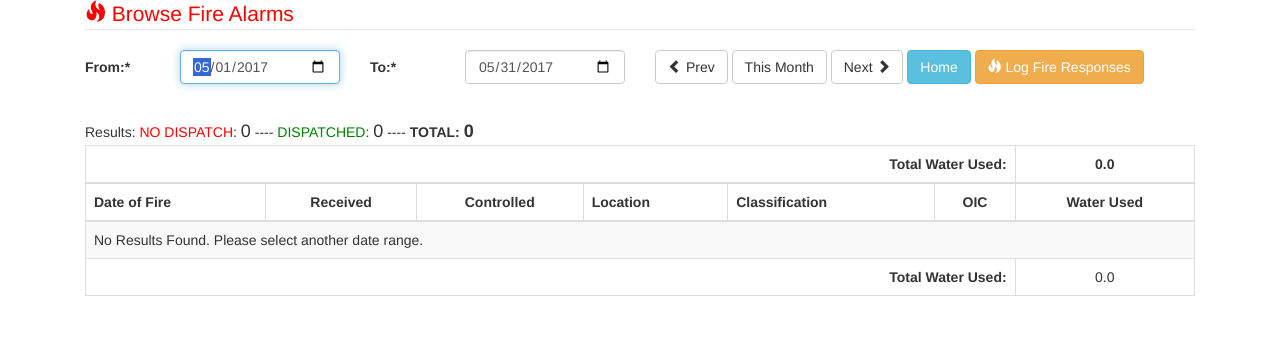
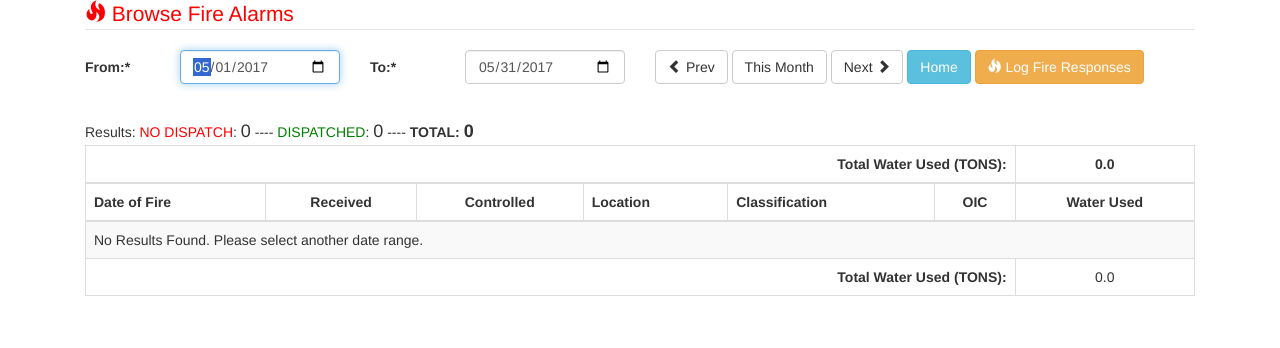
Before and after one commit to tayots/brigade, a CodeIgniter app: page /database/index.php/fire/lists in a window 1280 px wide. Shown: the part 96-444 px from the top of the page. Run offline with CodeIgniter, Linux system fonts and the light colour scheme; data that the repository does not hold is empty; some libraries are stand-ins or nearby versions.

Commit message:
water use metric

```diff
--- a/application/views/fire_lists.php
+++ b/application/views/fire_lists.php
@@ -77,7 +77,7 @@ defined('BASEPATH') OR exit('No direct script access allowed');
                 <table class="table table-striped table-bordered table-hover" id="dataTables-example">
                     <thead>
                         <tr>
-                            <th colspan="6" style="text-align: right"><strong>Total Water Used:</strong></th>
+                            <th colspan="6" style="text-align: right"><strong>Total Water Used (TONS):</strong></th>
                             <th style="text-align:center"><?php $water = 0.0; if (count($fire_list) > 0) {  foreach ($fire_list as $key => $value) { $water += $value->water_used;}; }; echo number_format($water,1);?></th>
                         </tr>
                     </thead>
@@ -114,7 +114,7 @@ defined('BASEPATH') OR exit('No direct script access allowed');
                     </tbody>
                     <tfoot>
                         <tr>
-                            <td colspan="6" align="right"><strong>Total Water Used:</strong></td>
+                            <td colspan="6" align="right"><strong>Total Water Used (TONS):</strong></td>
                             <td align="center"><?=number_format($water,1);?></td>
                         </tr>
                     </tfoot>
```
